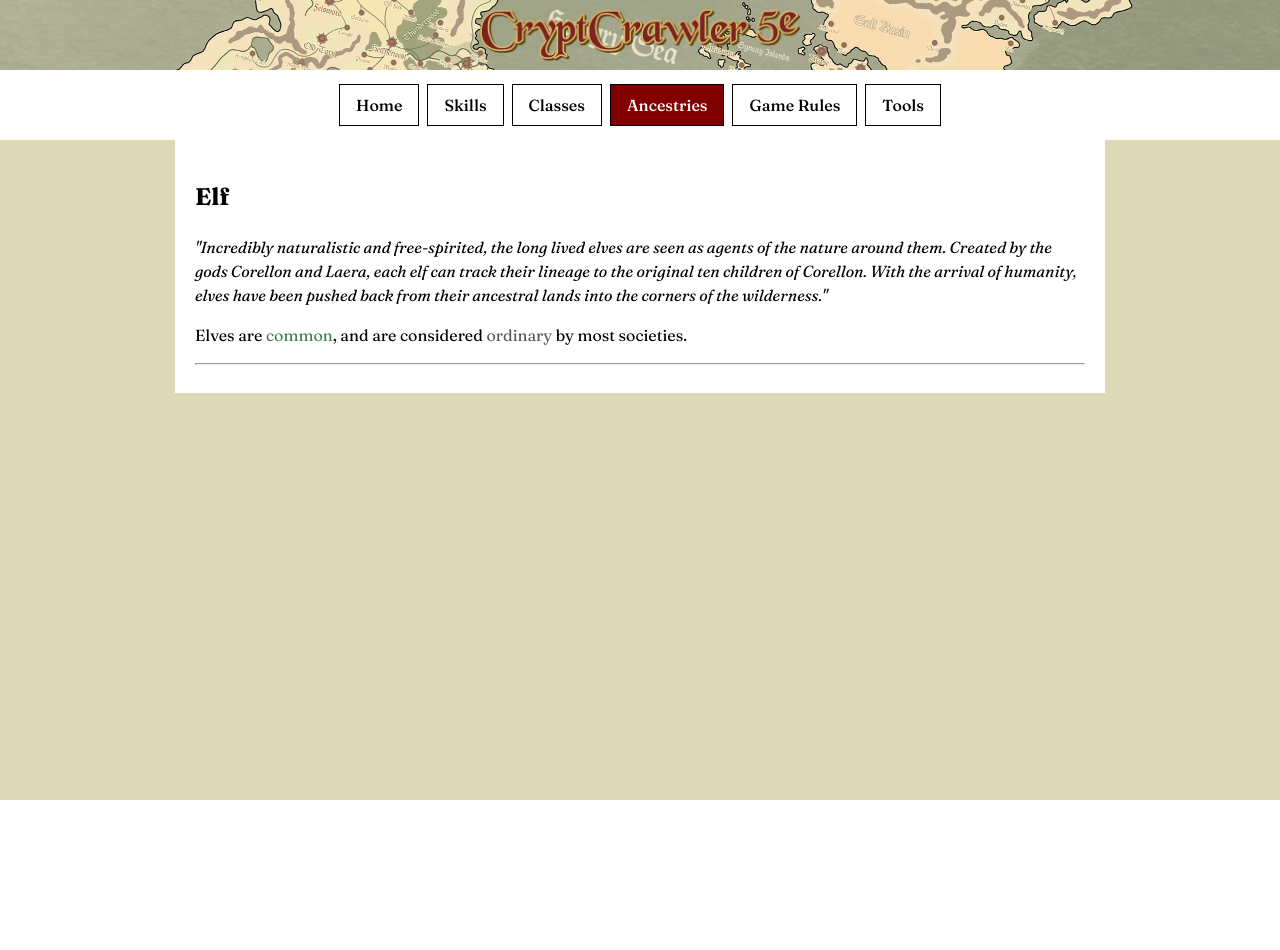
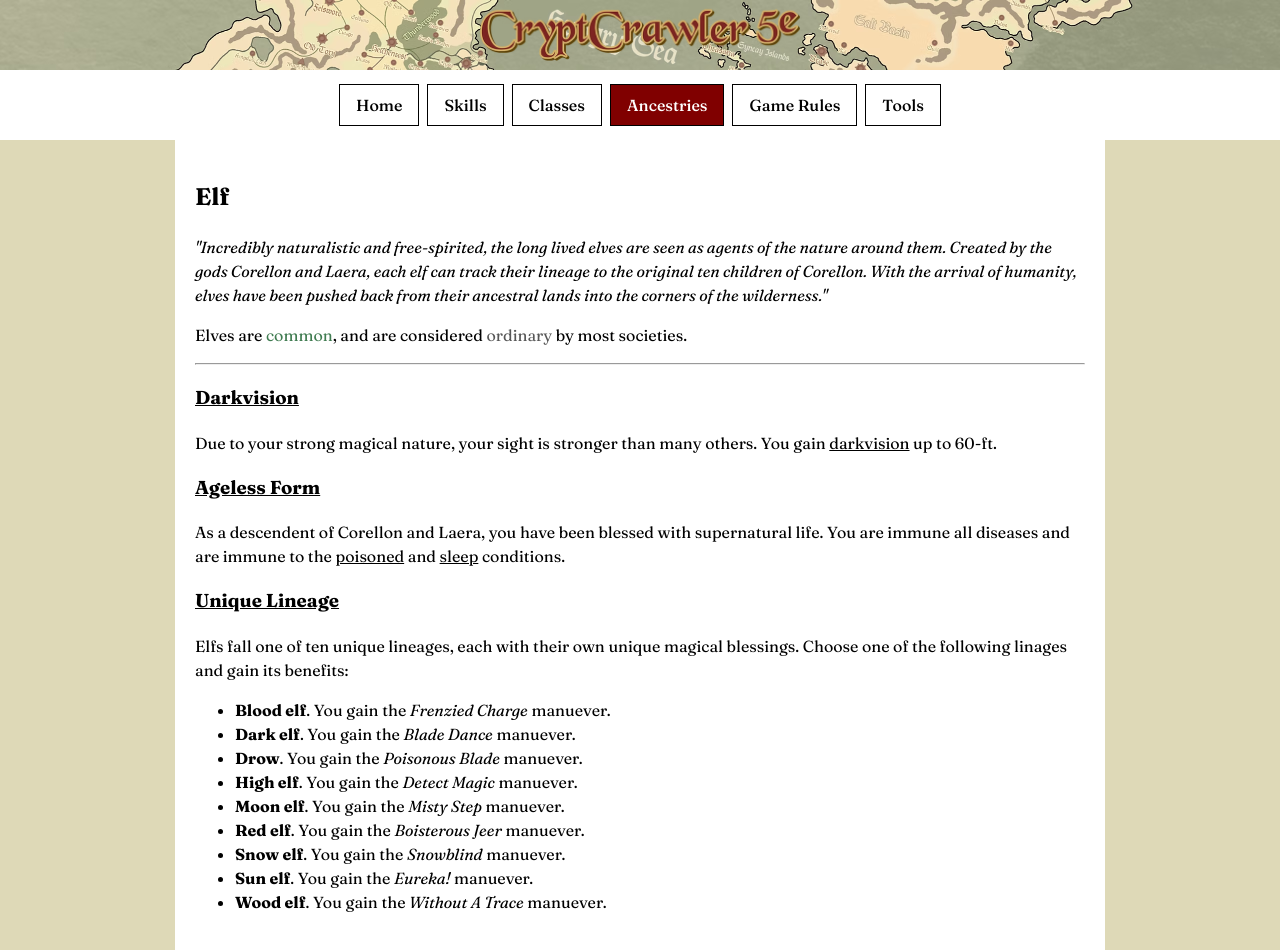
Before and after one commit to henri-hatch/cryptcrawler-website, a React (Vite) app: page /ancestries/elf in a window 1280 px wide. Before the commit the page ends 800 px from the top, so only its background shows below. Built offline with nearby package versions, Linux system fonts and the light colour scheme.

Commit message:
Added elf abilities

```diff
--- a/src/subpages/ancestries/elf.tsx
+++ b/src/subpages/ancestries/elf.tsx
@@ -5,6 +5,32 @@ const Elf = () => {
             <p><em>"Incredibly naturalistic and free-spirited, the long lived elves are seen as agents of the nature around them. Created by the gods Corellon and Laera, each elf can track their lineage to the original ten children of Corellon. With the arrival of humanity, elves have been pushed back from their ancestral lands into the corners of the wilderness."</em></p>
             <p>Elves are <span style={{ color: '#407c51' }}>common</span>, and are considered <span style={{ color: '#575757' }}>ordinary</span> by most societies.</p>
             <hr />
+
+            <div>
+            <h3><u>Darkvision</u></h3>
+            <p>Due to your strong magical nature, your sight is stronger than many others. You gain <u>darkvision</u> up to 60-ft.</p>
+            </div>
+
+            <div>
+            <h3><u>Ageless Form</u></h3>
+            <p>As a descendent of Corellon and Laera, you have been blessed with supernatural life. You are immune all diseases and are immune to the <u>poisoned</u> and <u>sleep</u> conditions.</p>
+            </div>
+
+            <div>
+            <h3><u>Unique Lineage</u></h3>
+            <p>Elfs fall one of ten unique lineages, each with their own unique magical blessings. Choose one of the following linages and gain its benefits:</p>
+            <ul>
+                <li><b>Blood elf</b>. You gain the <em>Frenzied Charge</em> manuever.</li>
+                <li><b>Dark elf</b>. You gain the <em>Blade Dance</em> manuever.</li>
+                <li><b>Drow</b>. You gain the <em>Poisonous Blade</em> manuever.</li>
+                <li><b>High elf</b>. You gain the <em>Detect Magic</em> manuever.</li>
+                <li><b>Moon elf</b>. You gain the <em>Misty Step</em> manuever.</li>
+                <li><b>Red elf</b>. You gain the <em>Boisterous Jeer</em> manuever.</li>
+                <li><b>Snow elf</b>. You gain the <em>Snowblind</em> manuever.</li>
+                <li><b>Sun elf</b>. You gain the <em>Eureka!</em> manuever.</li>
+                <li><b>Wood elf</b>. You gain the <em>Without A Trace</em> manuever.</li>
+            </ul>
+            </div>
         </>
     )
 };
```
